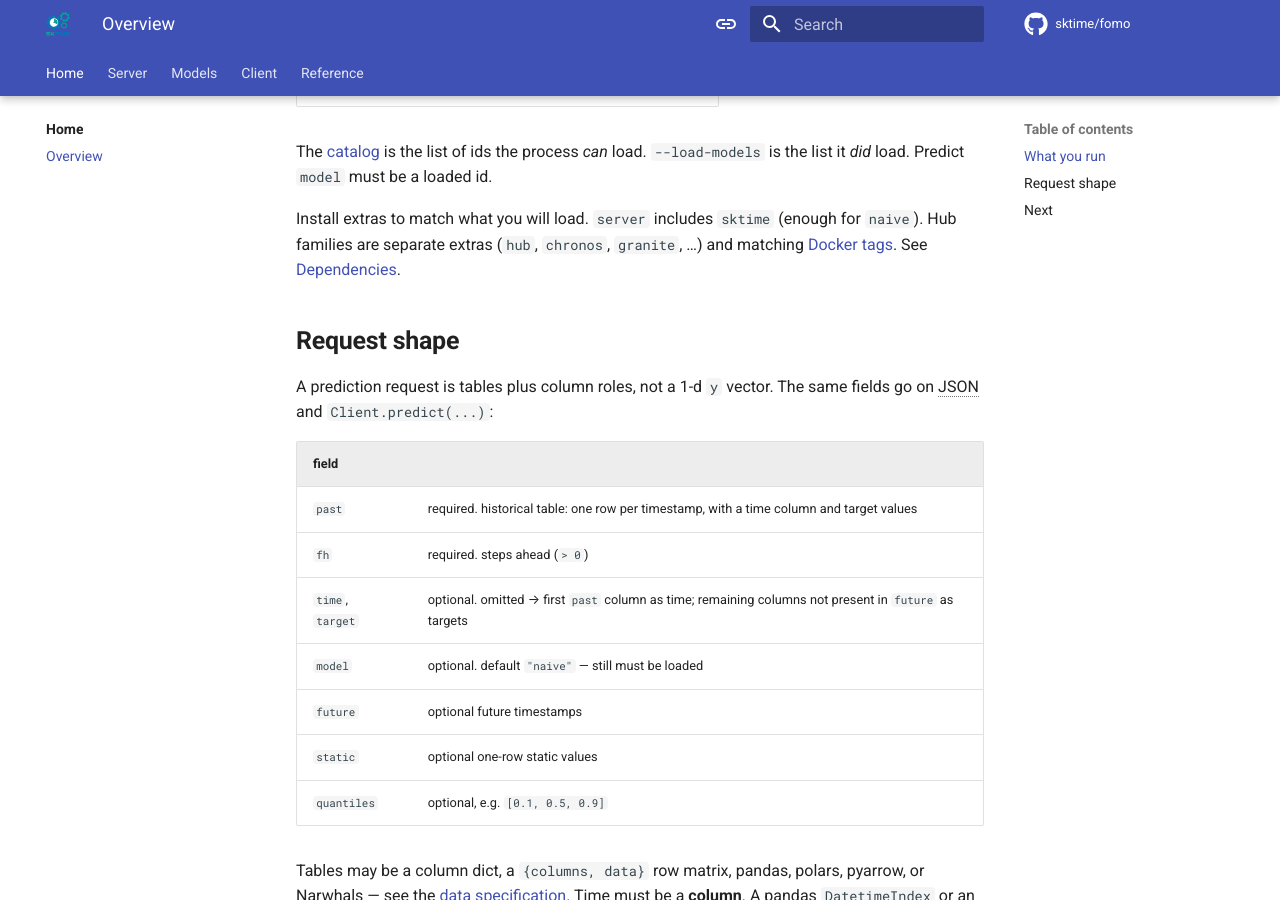
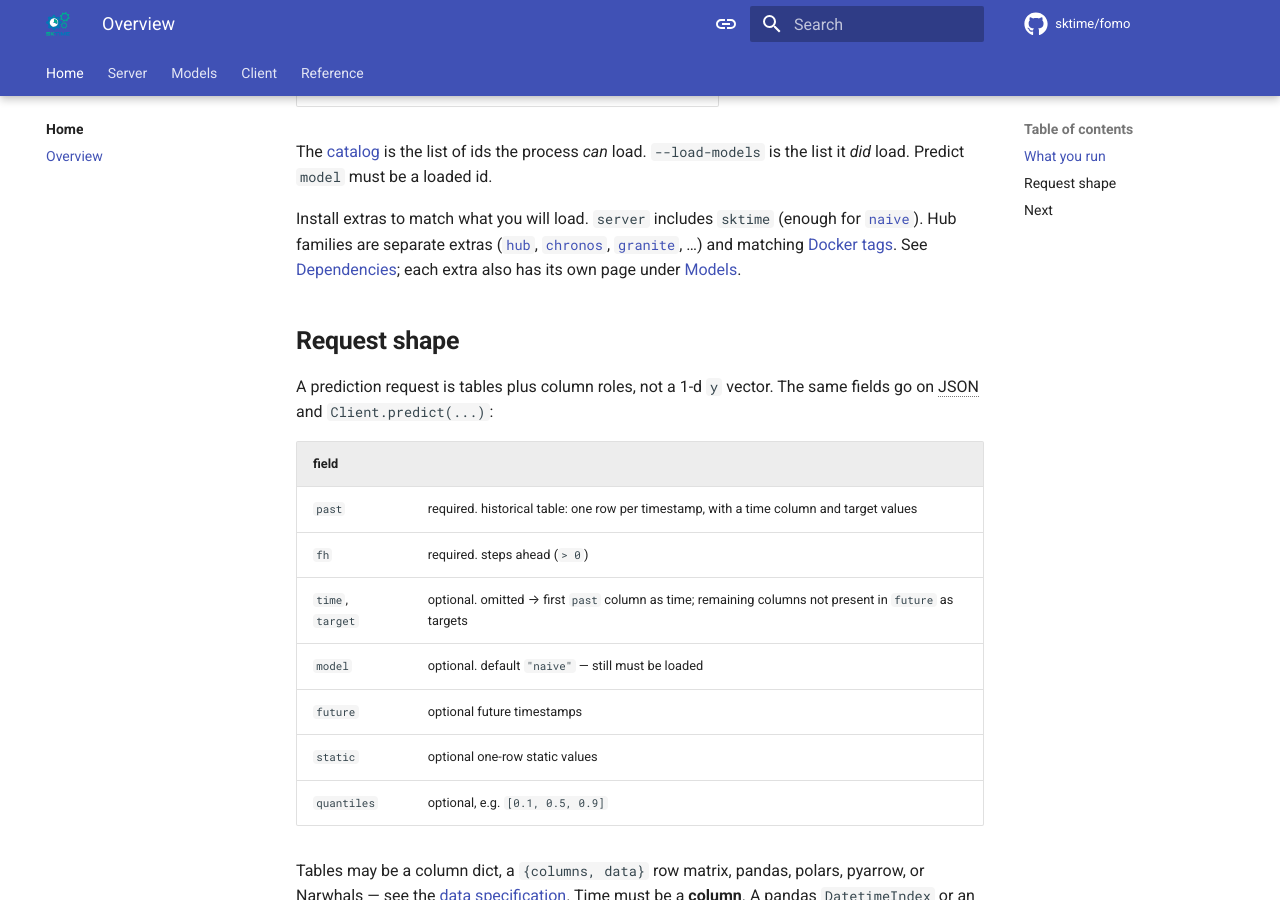
Before and after one commit to sktime/tserve, an MkDocs documentation site: the page built from docs/overview.md, in a window 1280 px wide and 900 px high, scrolled down 1255 px. Built offline with MkDocs 1.6.1 and Material for MkDocs 9.7.7, drawn with Linux system fonts in a browser that asks for light colours; comment, search, counter and statistics services are not loaded.

Commit message:
update overview

```diff
--- a/docs/overview.md
+++ b/docs/overview.md
@@ -22,7 +22,7 @@
 
 The [catalog](models/index.md) is the list of ids the process *can* load. `--load-models` is the list it *did* load. Predict `model` must be a loaded id.
 
-Install extras to match what you will load. `server` includes `sktime` (enough for `naive`). Hub families are separate extras (`hub`, `chronos`, `granite`, …) and matching [Docker tags](server/docker.md). See [Dependencies](models/index.md#dependencies).
+Install extras to match what you will load. `server` includes `sktime` (enough for [`naive`](models/base.md)). Hub families are separate extras ([`hub`](models/hub.md), [`chronos`](models/chronos.md), [`granite`](models/granite.md), …) and matching [Docker tags](server/docker.md). See [Dependencies](models/index.md#dependencies); each extra also has its own page under [Models](models/index.md).
 
 ## Request shape
 
```
